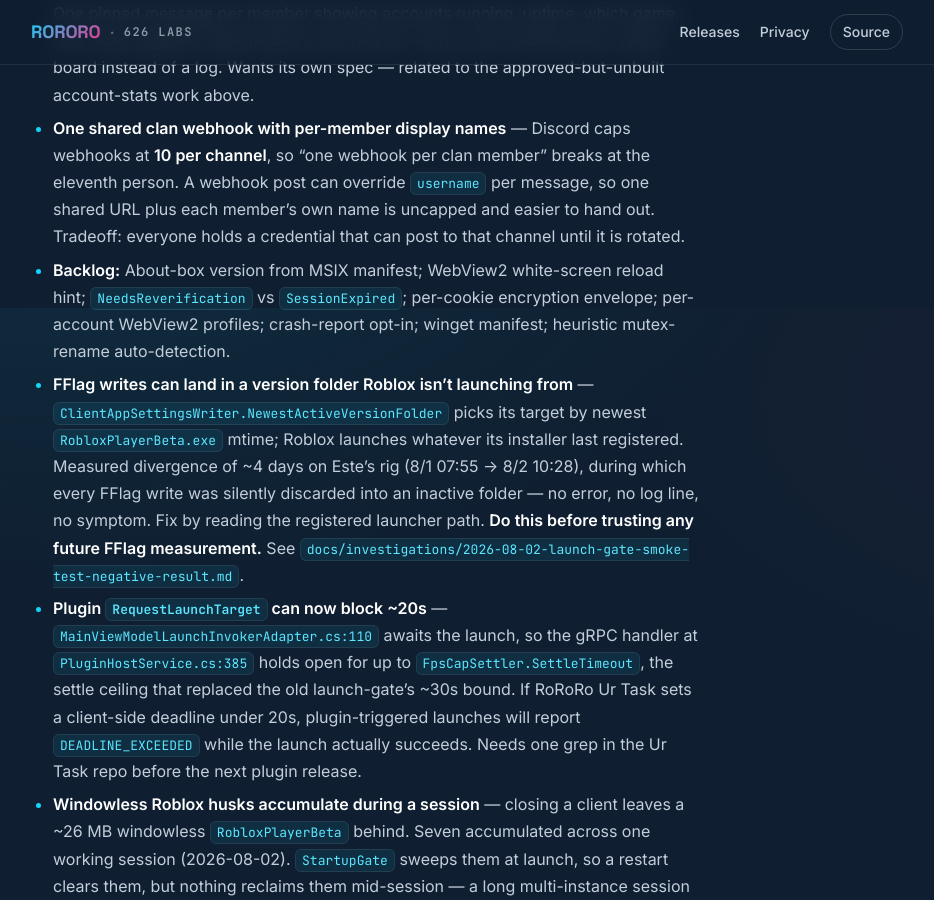
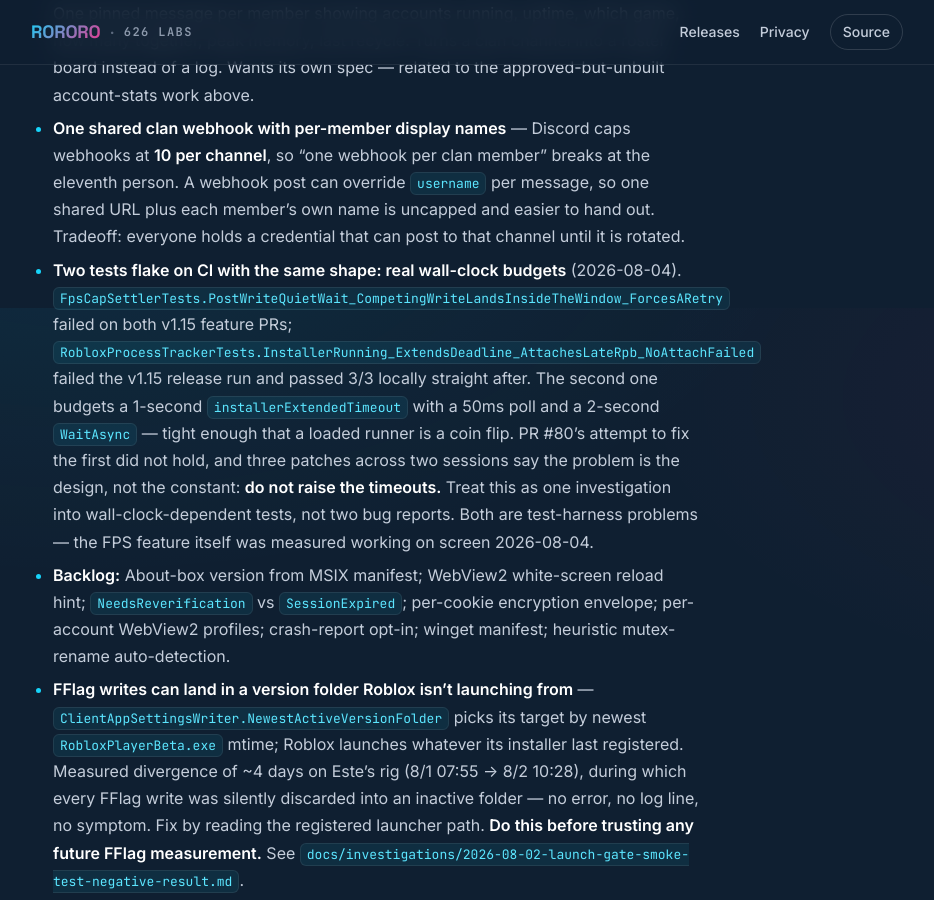
Before and after one commit to estevanhernandez-stack-ed/ROROROblox, a Jekyll site: the page built from docs/features.md, in a window 1280 px wide and 900 px high, scrolled down 14092 px. Shown: the whole window, without its empty margins (173-1107 px from the left). Built offline with Jekyll 4.4.1, drawn with Linux system fonts in a browser that asks for light colours; our own code applies the rules of GitHub Pages for plain Markdown files.

Commit message:
docs: record the wall-clock test flake as one pattern, not two bugs
Two different tests now fail intermittently on CI and pass locally, and both are
built on real wall-clock budgets tight enough that a loaded runner flips them.
Recording them as a single investigation so the next person does not patch one
timeout, watch the other surface, and treat it as unrelated.

Explicitly notes not to raise the timeouts: three attempts on the first one across
two sessions have not held, which points at the design rather than the constants.

```diff
--- a/docs/features.md
+++ b/docs/features.md
@@ -159,6 +159,7 @@
 - **Preferences restructure + move streamer mode into it** (top of backlog, 2026-08-04) — the Preferences window now carries startup, idle, Discord, alerts, and theme in one scrolling page; the header said "Startup" until tonight. Wants sections (left nav preferred) rather than a longer scroll. Streamer mode currently lives on the main window and belongs in Settings with everything else — do both in one pass, since moving it is a header/navigation decision as much as a control move.
 - **Clan status channel — one live-updating card per member** — a webhook post can be edited in place (`PATCH /webhooks/{id}/{token}/messages/{id}`; POST with `?wait=true` returns the message id), so a status card can update rather than repost. One pinned message per member showing accounts running, uptime, which game, how many together, peak memory, last recycle. Turns a clan channel into a roster board instead of a log. Wants its own spec — related to the approved-but-unbuilt account-stats work above.
 - **One shared clan webhook with per-member display names** — Discord caps webhooks at **10 per channel**, so "one webhook per clan member" breaks at the eleventh person. A webhook post can override `username` per message, so one shared URL plus each member's own name is uncapped and easier to hand out. Tradeoff: everyone holds a credential that can post to that channel until it is rotated.
+- **Two tests flake on CI with the same shape: real wall-clock budgets** (2026-08-04). `FpsCapSettlerTests.PostWriteQuietWait_CompetingWriteLandsInsideTheWindow_ForcesARetry` failed on both v1.15 feature PRs; `RobloxProcessTrackerTests.InstallerRunning_ExtendsDeadline_AttachesLateRpb_NoAttachFailed` failed the v1.15 release run and passed 3/3 locally straight after. The second one budgets a 1-second `installerExtendedTimeout` with a 50ms poll and a 2-second `WaitAsync` — tight enough that a loaded runner is a coin flip. PR #80's attempt to fix the first did not hold, and three patches across two sessions say the problem is the design, not the constant: **do not raise the timeouts.** Treat this as one investigation into wall-clock-dependent tests, not two bug reports. Both are test-harness problems — the FPS feature itself was measured working on screen 2026-08-04.
 - **Backlog:** About-box version from MSIX manifest; WebView2 white-screen reload hint; `NeedsReverification` vs `SessionExpired`; per-cookie encryption envelope; per-account WebView2 profiles; crash-report opt-in; winget manifest; heuristic mutex-rename auto-detection.
 - **FFlag writes can land in a version folder Roblox isn't launching from** — `ClientAppSettingsWriter.NewestActiveVersionFolder` picks its target by newest `RobloxPlayerBeta.exe` mtime; Roblox launches whatever its installer last registered. Measured divergence of ~4 days on Este's rig (8/1 07:55 → 8/2 10:28), during which every FFlag write was silently discarded into an inactive folder — no error, no log line, no symptom. Fix by reading the registered launcher path. **Do this before trusting any future FFlag measurement.** See `docs/investigations/2026-08-02-launch-gate-smoke-test-negative-result.md`.
 - **Plugin `RequestLaunchTarget` can now block ~20s** — `MainViewModelLaunchInvokerAdapter.cs:110` awaits the launch, so the gRPC handler at `PluginHostService.cs:385` holds open for up to `FpsCapSettler.SettleTimeout`, the settle ceiling that replaced the old launch-gate's ~30s bound. If RoRoRo Ur Task sets a client-side deadline under 20s, plugin-triggered launches will report `DEADLINE_EXCEEDED` while the launch actually succeeds. Needs one grep in the Ur Task repo before the next plugin release.
```
